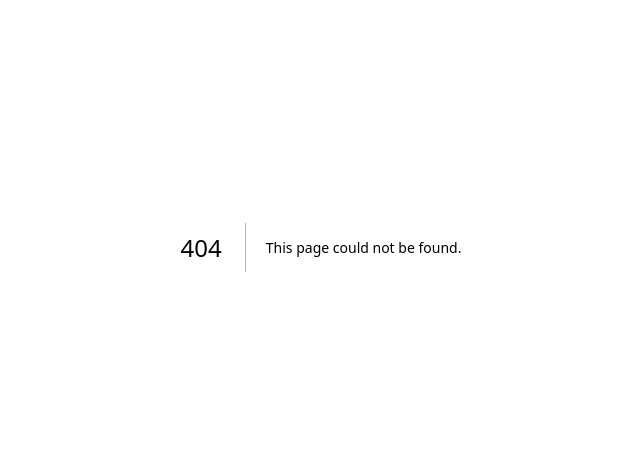
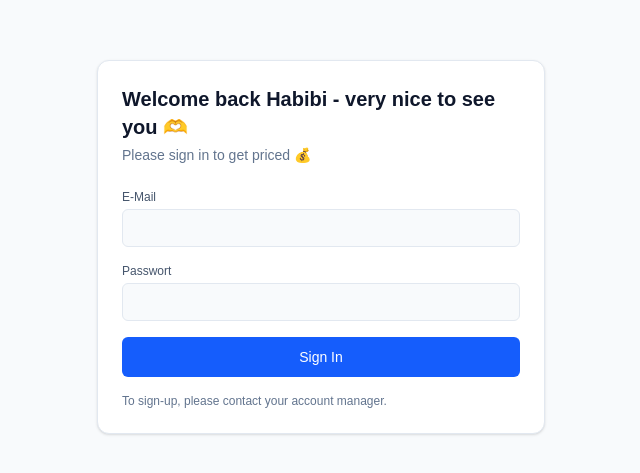
Before and after one commit to meyer-cdtm/MPD-Intro-to-Software-Engineering, a Next.js app in the folder my-app/: page /login in a window 1280 px wide. Before the commit this address had no page. Shown: the part 153-626 px from the top of the page, without its empty margins (319-959 px from the left). Built offline with nearby package versions, Linux system fonts and the light colour scheme; no server answers.

Commit message:
feat(auth): add Supabase email/password sign-in, gate home, and sign-out\n\n- Add lib/supabaseClient.ts\n- Add /login page with custom copy\n- Gate app/page.tsx for unauthenticated users\n- Install @supabase/supabase-js and update README

```diff
--- /dev/null
+++ b/my-app/app/login/page.tsx
@@ -0,0 +1,81 @@
+'use client';
+
+import { useState, useEffect } from 'react';
+import { useRouter } from 'next/navigation';
+import { supabase } from '@/lib/supabaseClient';
+
+export default function LoginPage() {
+	const router = useRouter();
+	const [email, setEmail] = useState('');
+	const [password, setPassword] = useState('');
+	const [loading, setLoading] = useState(false);
+	const [error, setError] = useState<string | null>(null);
+
+	useEffect(() => {
+		// If already signed in, go home
+		supabase.auth.getSession().then(({ data }) => {
+			if (data.session) router.replace('/');
+		});
+	}, [router]);
+
+	const handleSubmit = async (e: React.FormEvent) => {
+		e.preventDefault();
+		setError(null);
+		setLoading(true);
+		const { error } = await supabase.auth.signInWithPassword({ email, password });
+		setLoading(false);
+		if (error) {
+			setError(error.message);
+			return;
+		}
+		router.replace('/');
+	};
+
+	return (
+		<div className="min-h-screen flex items-center justify-center bg-slate-50 dark:bg-slate-950 px-4">
+			<div className="w-full max-w-md bg-white dark:bg-slate-900 border border-slate-200 dark:border-slate-800 rounded-xl p-6 shadow-sm">
+				<h1 className="text-xl font-semibold text-slate-900 dark:text-white mb-1">Welcome back Habibi - very nice to see you 🫶</h1>
+				<p className="text-sm text-slate-500 dark:text-slate-400 mb-6">Please sign in to get priced 💰</p>
+
+				<form onSubmit={handleSubmit} className="space-y-4">
+					<div>
+						<label className="block text-xs text-slate-600 dark:text-slate-400 mb-1">E-Mail</label>
+						<input
+							type="email"
+							value={email}
+							onChange={(e) => setEmail(e.target.value)}
+							required
+							className="w-full px-3 py-2 text-sm bg-slate-50 dark:bg-slate-800 border border-slate-200 dark:border-slate-700 rounded-md text-slate-900 dark:text-slate-100"
+						/>
+					</div>
+					<div>
+						<label className="block text-xs text-slate-600 dark:text-slate-400 mb-1">Passwort</label>
+						<input
+							type="password"
+							value={password}
+							onChange={(e) => setPassword(e.target.value)}
+							required
+							className="w-full px-3 py-2 text-sm bg-slate-50 dark:bg-slate-800 border border-slate-200 dark:border-slate-700 rounded-md text-slate-900 dark:text-slate-100"
+						/>
+					</div>
+
+					{error && (
+						<div className="text-sm text-red-600 dark:text-red-400">{error}</div>
+					)}
+
+					<button
+						type="submit"
+						disabled={loading}
+						className="w-full py-2.5 text-sm font-medium rounded-md bg-blue-600 hover:bg-blue-700 text-white disabled:opacity-50"
+					>
+						{loading ? 'Signing in…' : 'Sign In'}
+					</button>
+				</form>
+
+				<p className="text-xs text-slate-500 dark:text-slate-400 mt-4">
+					To sign-up, please contact your account manager.
+				</p>
+			</div>
+		</div>
+	);
+}
--- a/my-app/app/page.tsx
+++ b/my-app/app/page.tsx
@@ -1,6 +1,8 @@
 'use client';
 
 import { useState, useRef, useEffect } from 'react';
+import Link from 'next/link';
+import { supabase } from '@/lib/supabaseClient';
 import * as XLSX from 'xlsx';
 
 interface Message {
@@ -29,6 +31,8 @@ const SAMPLE_PRODUCTS: Product[] = [
 ];
 
 export default function Home() {
+  const [isAuthenticated, setIsAuthenticated] = useState(false);
+  const [userEmail, setUserEmail] = useState<string | null>(null);
   const [messages, setMessages] = useState<Message[]>([
     {
       id: '1',
@@ -157,6 +161,24 @@ export default function Home() {
     fetchAndParseERP();
   }, []);
 
+  useEffect(() => {
+    let isMounted = true;
+    supabase.auth.getSession().then(({ data }) => {
+      if (!isMounted) return;
+      const session = data.session;
+      setIsAuthenticated(!!session);
+      setUserEmail(session?.user?.email ?? null);
+    });
+    const { data: authListener } = supabase.auth.onAuthStateChange((_event, session) => {
+      setIsAuthenticated(!!session);
+      setUserEmail(session?.user?.email ?? null);
+    });
+    return () => {
+      isMounted = false;
+      authListener.subscription.unsubscribe();
+    };
+  }, []);
+
   const getSegmentedPrice = (basePrice: number, segment: CustomerSegment): number => {
     const discountBySegment: Record<CustomerSegment, number> = {
       Standard: 0,
@@ -275,6 +297,21 @@ export default function Home() {
     }
   };
 
+  if (!isAuthenticated) {
+    return (
+      <div className="min-h-screen flex items-center justify-center bg-slate-50 dark:bg-slate-950">
+        <div className="bg-white dark:bg-slate-900 border border-slate-200 dark:border-slate-800 rounded-xl p-8 max-w-md w-full text-center">
+          <img src="/Logo.png" alt="Freddy B2B Logo" className="w-12 h-12 object-contain mx-auto mb-3" />
+          <h2 className="text-lg font-semibold text-slate-900 dark:text-white">Habibi - don't go yet.</h2>
+          <p className="text-sm text-slate-500 dark:text-slate-400 mb-5">Click here to log back in.</p>
+          <Link href="/login" className="inline-flex items-center justify-center px-4 py-2.5 text-sm font-medium rounded-md bg-blue-600 hover:bg-blue-700 text-white">
+            Sign In
+          </Link>
+        </div>
+      </div>
+    );
+  }
+
   return (
     <div className="min-h-screen bg-slate-50 dark:bg-slate-950">
       {/* Header */}
@@ -311,9 +348,17 @@ export default function Home() {
                 <div className="w-2 h-2 bg-green-500 rounded-full"></div>
                 <span className="text-sm font-medium text-slate-700 dark:text-slate-300">Online</span>
               </div>
-              <button className="px-4 py-1.5 bg-blue-600 hover:bg-blue-700 text-white text-sm font-medium rounded-md transition-colors">
-                Einstellungen
-              </button>
+              <div className="flex items-center gap-2">
+                {userEmail && (
+                  <span className="text-xs text-slate-600 dark:text-slate-300">{userEmail}</span>
+                )}
+                <button
+                  onClick={async () => { await supabase.auth.signOut(); }}
+                  className="px-4 py-1.5 bg-blue-600 hover:bg-blue-700 text-white text-sm font-medium rounded-md transition-colors"
+                >
+                  Abmelden
+                </button>
+              </div>
             </div>
           </div>
         </div>
--- /dev/null
+++ b/my-app/lib/supabaseClient.ts
@@ -0,0 +1,11 @@
+import { createClient } from '@supabase/supabase-js';
+
+const supabaseUrl = process.env.NEXT_PUBLIC_SUPABASE_URL as string;
+const supabaseAnonKey = process.env.NEXT_PUBLIC_SUPABASE_ANON_KEY as string;
+
+export const supabase = createClient(supabaseUrl, supabaseAnonKey, {
+	// Persist sessions in localStorage for client-side Next.js
+	autoRefreshToken: true,
+	persistSession: true,
+	detectSessionInUrl: true,
+});
--- a/my-app/package.json
+++ b/my-app/package.json
@@ -9,6 +9,7 @@
     "lint": "eslint"
   },
   "dependencies": {
+    "@supabase/supabase-js": "^2.79.0",
     "next": "16.0.1",
     "react": "19.2.0",
     "react-dom": "19.2.0",
```
Also changed, not shown: 2 other files (tests, documents, lock files or other folders).
